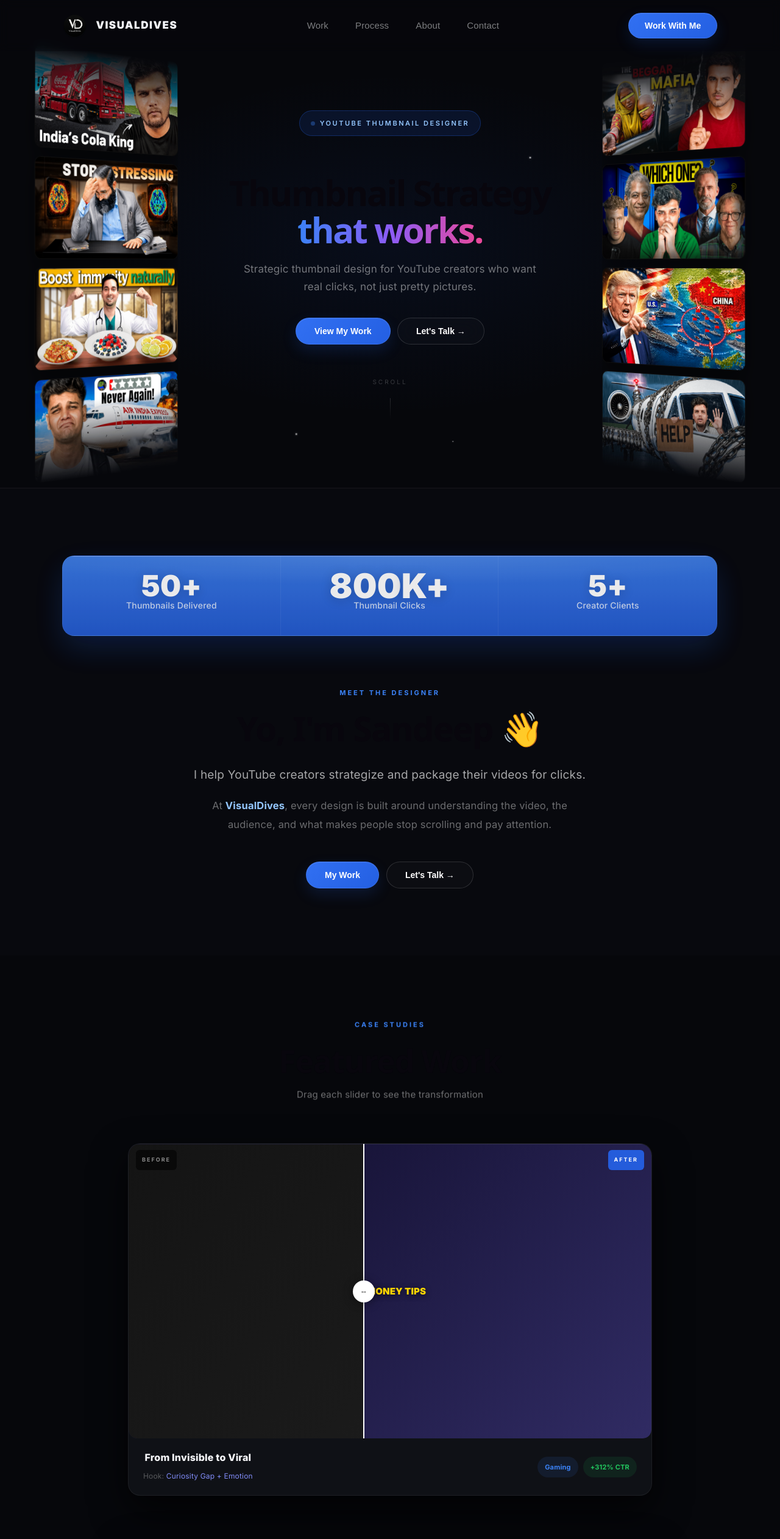
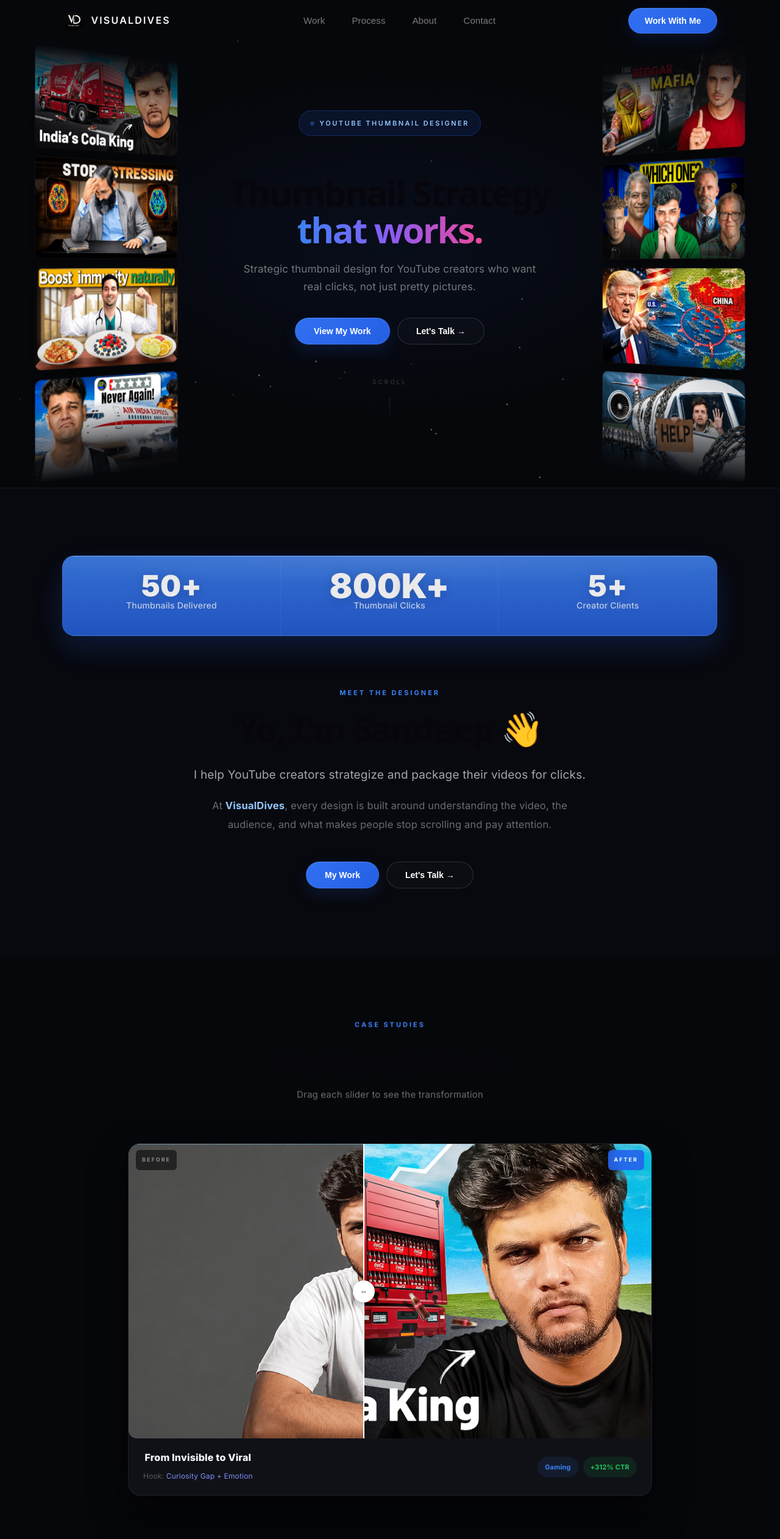
Before and after one commit to sandeepxsahu-cpu/My-portfolio-, a React (Vite) app: page / in a window 1280 px wide. Shown: the top 2524 px of the page at 61% size. Built offline with nearby package versions, Linux system fonts and the light colour scheme.

Commit message:
Update portfolio code

```diff
--- a/src/App.jsx
+++ b/src/App.jsx
@@ -9,6 +9,19 @@ import beggarMafiaThumb from "./assets/thumbnails/Beggar mafia 5.png";
 import whichOneThumb from "./assets/thumbnails/which one 6.png";
 import geoNetworkThumb from "./assets/thumbnails/Geo network 7.png";
 import helpThumb from "./assets/thumbnails/Help 8.png";
+
+import before1 from "./assets/Featured/Before1.png";
+import after1 from "./assets/Featured/After1.png";
+import before2 from "./assets/Featured/Before2.png";
+import after2 from "./assets/Featured/After2.png";
+import before3 from "./assets/Featured/Before3.png";
+import after3 from "./assets/Featured/After3.png";
+import before4 from "./assets/Featured/Before4.png";
+import after4 from "./assets/Featured/After4.png";
+import before5 from "./assets/Featured/Before5.png";
+import after5 from "./assets/Featured/After5.png";
+import before6 from "./assets/Featured/Before6.png";
+import after6 from "./assets/Featured/After6.png";
 
 /* ─────────────────────────────
    GLOBAL DESIGN SYSTEM
@@ -67,6 +80,18 @@ const GlobalStyles = () => (
     }
 
     @keyframes pulse { 0%,100%{opacity:1} 50%{opacity:0.35} }
+    @keyframes heroSlideLeft {
+      0%   { opacity: 0; transform: translateX(-64px); }
+      100% { opacity: 1; transform: translateX(0); }
+    }
+    @keyframes heroSlideRight {
+      0%   { opacity: 0; transform: translateX(64px); }
+      100% { opacity: 1; transform: translateX(0); }
+    }
+    @keyframes heroCenterIn {
+      0%   { opacity: 0; transform: scale(0.97) translateY(10px); }
+      100% { opacity: 1; transform: scale(1) translateY(0); }
+    }
     @keyframes scrollBounce { 0%,100%{transform:translateY(0)} 50%{transform:translateY(6px)} }
     @keyframes fadeUp { from{opacity:0;transform:translateY(24px)} to{opacity:1;transform:translateY(0)} }
     @keyframes softFloat { 0%,100%{transform:translateY(0px)} 50%{transform:translateY(-6px)} }
@@ -264,18 +289,22 @@ const Thumb = ({ bg1, bg2, text, accent = "#fff", size = 180, img }) => (
   </div>
 );
 
-const DullThumb = ({ text = "YOUR VIDEO TITLE" }) => (
+const DullThumb = ({ text = "YOUR VIDEO TITLE", img }) => (
   <div
     style={{
       width: "100%",
       aspectRatio: "16/9",
-      background: "linear-gradient(135deg, #141414, #1e1e1e)",
+      background: img ? "#000" : "linear-gradient(135deg, #141414, #1e1e1e)",
       borderRadius: 14,
       display: "flex",
       alignItems: "center",
       justifyContent: "center",
+      overflow: "hidden",
     }}
   >
+    {img ? (
+      <img src={img} alt={text} style={{ width: "100%", height: "100%", objectFit: "cover", display: "block" }} />
+    ) : (
       <span
         style={{
           fontSize: 14,
@@ -287,15 +316,16 @@ const DullThumb = ({ text = "YOUR VIDEO TITLE" }) => (
       >
         {text}
       </span>
+    )}
   </div>
 );
 
-const VividThumb = ({ bg1, bg2, text, accent = "#fff" }) => (
+const VividThumb = ({ bg1, bg2, text, accent = "#fff", img }) => (
   <div
     style={{
       width: "100%",
       aspectRatio: "16/9",
-      background: `linear-gradient(135deg, ${bg1}, ${bg2})`,
+      background: img ? "#000" : `linear-gradient(135deg, ${bg1}, ${bg2})`,
       borderRadius: 14,
       display: "flex",
       alignItems: "center",
@@ -304,6 +334,9 @@ const VividThumb = ({ bg1, bg2, text, accent = "#fff" }) => (
       boxShadow: "inset 0 1px 0 rgba(255,255,255,0.08)",
     }}
   >
+    {img ? (
+      <img src={img} alt={text} style={{ width: "100%", height: "100%", objectFit: "cover", display: "block" }} />
+    ) : (
       <span
         style={{
           fontSize: 15,
@@ -317,6 +350,7 @@ const VividThumb = ({ bg1, bg2, text, accent = "#fff" }) => (
       >
         {text}
       </span>
+    )}
   </div>
 );
 
@@ -523,30 +557,27 @@ const GhostButton = ({ children, onClick, style = {}, href, variant = "primary",
    PARTICLE BACKGROUND
 ───────────────────────────── */
 const ParticleBackground = () => {
-  const particles = [
-    { left: "5%",  top: "8%",  sz: "2px",  op: "0.55", dur: "14s", delay: "-3s",  drift: "12px",  glow: "3px" },
-    { left: "12%", top: "42%", sz: "1.5px",op: "0.40", dur: "18s", delay: "-9s",  drift: "-8px",  glow: "2px" },
-    { left: "19%", top: "15%", sz: "2.5px",op: "0.62", dur: "11s", delay: "-5s",  drift: "18px",  glow: "4px" },
-    { left: "27%", top: "65%", sz: "1px",  op: "0.32", dur: "20s", delay: "-12s", drift: "-14px", glow: "2px" },
-    { left: "34%", top: "5%",  sz: "2px",  op: "0.50", dur: "15s", delay: "-7s",  drift: "10px",  glow: "3px" },
-    { left: "41%", top: "30%", sz: "3px",  op: "0.45", dur: "12s", delay: "-2s",  drift: "-20px", glow: "5px" },
-    { left: "48%", top: "55%", sz: "1.5px",op: "0.58", dur: "17s", delay: "-10s", drift: "16px",  glow: "2px" },
-    { left: "55%", top: "10%", sz: "2px",  op: "0.38", dur: "13s", delay: "-6s",  drift: "-10px", glow: "3px" },
-    { left: "62%", top: "70%", sz: "1px",  op: "0.28", dur: "22s", delay: "-15s", drift: "6px",   glow: "2px" },
-    { left: "68%", top: "22%", sz: "2.5px",op: "0.60", dur: "10s", delay: "-4s",  drift: "-16px", glow: "4px" },
-    { left: "74%", top: "48%", sz: "1.5px",op: "0.35", dur: "19s", delay: "-11s", drift: "20px",  glow: "2px" },
-    { left: "80%", top: "8%",  sz: "2px",  op: "0.52", dur: "16s", delay: "-8s",  drift: "-12px", glow: "3px" },
-    { left: "86%", top: "60%", sz: "1px",  op: "0.25", dur: "24s", delay: "-1s",  drift: "8px",   glow: "2px" },
-    { left: "92%", top: "18%", sz: "2.5px",op: "0.64", dur: "9s",  delay: "-6s",  drift: "-18px", glow: "4px" },
-    { left: "3%",  top: "75%", sz: "1.5px",op: "0.42", dur: "21s", delay: "-14s", drift: "14px",  glow: "2px" },
-    { left: "16%", top: "85%", sz: "2px",  op: "0.48", dur: "13.5s",delay: "-3.5s",drift: "-10px", glow: "3px" },
-    { left: "23%", top: "92%", sz: "1px",  op: "0.30", dur: "17.5s",delay: "-9.5s",drift: "12px",  glow: "2px" },
-    { left: "38%", top: "80%", sz: "2.5px",op: "0.56", dur: "11.5s",delay: "-5.5s",drift: "-16px", glow: "4px" },
-    { left: "58%", top: "88%", sz: "1.5px",op: "0.36", dur: "19.5s",delay: "-13s", drift: "10px",  glow: "2px" },
-    { left: "71%", top: "82%", sz: "2px",  op: "0.50", dur: "15.5s",delay: "-2.5s",drift: "-14px", glow: "3px" },
-    { left: "89%", top: "78%", sz: "1px",  op: "0.27", dur: "23s",  delay: "-16s", drift: "8px",   glow: "2px" },
-    { left: "97%", top: "40%", sz: "2px",  op: "0.46", dur: "14.5s",delay: "-7.5s",drift: "-12px", glow: "3px" },
-  ];
+  // Deterministic pseudo-random generator (no Math.random so SSR/re-renders stay stable)
+  const seeded = (seed) => {
+    const x = Math.sin(seed * 9301 + 49297) * 233280;
+    return x - Math.floor(x);
+  };
+
+  const particles = Array.from({ length: 46 }, (_, i) => {
+    const col = i % 8;
+    const row = Math.floor(i / 8);
+    const jitterX = (seeded(i * 3.1) - 0.5) * 9;
+    const jitterY = (seeded(i * 5.7) - 0.5) * 9;
+    const left = `${Math.min(97, Math.max(2, col * 13 + 4 + jitterX)).toFixed(1)}%`;
+    const top = `${Math.min(94, Math.max(3, row * 16 + 6 + jitterY)).toFixed(1)}%`;
+    const sz = [1, 1, 1.5, 1.5, 2, 2, 2.5, 3][i % 8] + "px";
+    const op = (0.22 + seeded(i * 7.3) * 0.42).toFixed(2);
+    const dur = (9 + seeded(i * 2.4) * 15).toFixed(1) + "s";
+    const delay = -(seeded(i * 4.6) * 22).toFixed(1) + "s";
+    const drift = (seeded(i * 6.2) > 0.5 ? "" : "-") + (6 + seeded(i * 8.8) * 14).toFixed(0) + "px";
+    const glow = [2, 2, 3, 3, 4, 4, 5, 5][i % 8] + "px";
+    return { left, top, sz, op, dur, delay, drift, glow };
+  });
 
   return (
     <div style={{ position: "absolute", inset: 0, overflow: "hidden", pointerEvents: "none", zIndex: 0 }}>
@@ -639,6 +670,7 @@ const Hero = ({ onScrollTo }) => {
       <ParticleBackground />
 
       {!isMobile ? (
+        <div style={{ animation: "heroSlideLeft 1.1s cubic-bezier(.16,.84,.44,1) both", flexShrink: 0, position: "relative", zIndex: 1 }}>
           <div
             style={{
               display: "flex",
@@ -649,9 +681,6 @@ const Hero = ({ onScrollTo }) => {
               transition: "transform 0.15s ease-out",
               maskImage: "linear-gradient(to bottom, transparent 0%, black 18%, black 82%, transparent 100%)",
               WebkitMaskImage: "linear-gradient(to bottom, transparent 0%, black 18%, black 82%, transparent 100%)",
-            flexShrink: 0,
-            position: "relative",
-            zIndex: 1,
             }}
           >
           {leftThumbs.map((t, i) => (
@@ -666,17 +695,16 @@ const Hero = ({ onScrollTo }) => {
             </div>
           ))}
           </div>
+        </div>
       ) : null}
 
+      <div style={{ flex: 1, position: "relative", zIndex: 2, animation: "heroCenterIn 1.1s cubic-bezier(.16,.84,.44,1) both" }}>
         <div
           style={{
             textAlign: "center",
-          flex: 1,
             padding: isMobile ? "0" : "0 2vw",
             transform: isMobile ? "none" : `translateY(${mouse.y * -5}px)`,
             transition: "transform 0.2s ease-out",
-          position: "relative",
-          zIndex: 2,
             maxWidth: isMobile ? 760 : 900,
             margin: "0 auto",
           }}
@@ -739,8 +767,10 @@ const Hero = ({ onScrollTo }) => {
           <div style={{ width: 1, height: 36, background: "linear-gradient(to bottom, rgba(255,255,255,0.15), transparent)", animation: "scrollBounce 2s ease-in-out infinite" }} />
         </div>
         </div>
+      </div>
 
       {!isMobile ? (
+        <div style={{ animation: "heroSlideRight 1.1s cubic-bezier(.16,.84,.44,1) both", flexShrink: 0, position: "relative", zIndex: 1 }}>
           <div
             style={{
               display: "flex",
@@ -751,9 +781,6 @@ const Hero = ({ onScrollTo }) => {
               transition: "transform 0.15s ease-out",
               maskImage: "linear-gradient(to bottom, transparent 0%, black 18%, black 82%, transparent 100%)",
               WebkitMaskImage: "linear-gradient(to bottom, transparent 0%, black 18%, black 82%, transparent 100%)",
-            flexShrink: 0,
-            position: "relative",
-            zIndex: 1,
             }}
           >
           {rightThumbs.map((t, i) => (
@@ -767,6 +794,7 @@ const Hero = ({ onScrollTo }) => {
               <Thumb {...t} size={THUMB_W} />
             </div>
           ))}
+          </div>
         </div>
       ) : null}
     </section>
@@ -887,12 +915,12 @@ const Intro = () => {
    FEATURED WORK DATA
 ───────────────────────────── */
 const workData = [
-  { title: "From Invisible to Viral", niche: "Gaming", stat: "+312% CTR", hook: "Curiosity Gap + Emotion", b1: "#0f0c29", b2: "#302b63", text: "10 MONEY TIPS", accent: "#ffd700", dull: "10 MONEY TIPS" },
-  { title: "The Comeback Story", niche: "Personal Finance", stat: "2.4M Views", hook: "Transformation Narrative", b1: "#7f1d1d", b2: "#dc2626", text: "MY COMEBACK STORY", accent: "#fef2f2", dull: "MY STORY" },
-  { title: "The Authority Play", niche: "Education", stat: "50K→500K", hook: "Authority + Social Proof", b1: "#1e3a5f", b2: "#2563eb", text: "LEARN THIS NOW", accent: "#dbeafe", dull: "LEARN THIS" },
-  { title: "The Reaction Magnet", niche: "Entertainment", stat: "4.1M Impressions", hook: "Familiarity + Humor", b1: "#4a044e", b2: "#9333ea", text: "YOU WON'T BELIEVE 😱", accent: "#f5d0fe", dull: "YOU WON'T BELIEVE" },
-  { title: "The Contrast Hook", niche: "Fitness", stat: "+280% CTR", hook: "Before/After Narrative", b1: "#14532d", b2: "#16a34a", text: "30 DAY BODY CHANGE", accent: "#dcfce7", dull: "MY FITNESS JOURNEY" },
-  { title: "Open Loop Mastery", niche: "Tech", stat: "1.8M Views", hook: "Open Loop + Mystery", b1: "#292524", b2: "#57534e", text: "THEY LIED ABOUT AI", accent: "#fef3c7", dull: "THE TRUTH ABOUT AI" },
+  { title: "From Invisible to Viral", niche: "Gaming", stat: "+312% CTR", hook: "Curiosity Gap + Emotion", b1: "#0f0c29", b2: "#302b63", text: "10 MONEY TIPS", accent: "#ffd700", dull: "10 MONEY TIPS", before: before1, after: after1 },
+  { title: "The Comeback Story", niche: "Personal Finance", stat: "2.4M Views", hook: "Transformation Narrative", b1: "#7f1d1d", b2: "#dc2626", text: "MY COMEBACK STORY", accent: "#fef2f2", dull: "MY STORY", before: before2, after: after2 },
+  { title: "The Authority Play", niche: "Education", stat: "50K→500K", hook: "Authority + Social Proof", b1: "#1e3a5f", b2: "#2563eb", text: "LEARN THIS NOW", accent: "#dbeafe", dull: "LEARN THIS", before: before3, after: after3 },
+  { title: "The Reaction Magnet", niche: "Entertainment", stat: "4.1M Impressions", hook: "Familiarity + Humor", b1: "#4a044e", b2: "#9333ea", text: "YOU WON'T BELIEVE 😱", accent: "#f5d0fe", dull: "YOU WON'T BELIEVE", before: before4, after: after4 },
+  { title: "The Contrast Hook", niche: "Fitness", stat: "+280% CTR", hook: "Before/After Narrative", b1: "#14532d", b2: "#16a34a", text: "30 DAY BODY CHANGE", accent: "#dcfce7", dull: "MY FITNESS JOURNEY", before: before5, after: after5 },
+  { title: "Open Loop Mastery", niche: "Tech", stat: "1.8M Views", hook: "Open Loop + Mystery", b1: "#292524", b2: "#57534e", text: "THEY LIED ABOUT AI", accent: "#fef3c7", dull: "THE TRUTH ABOUT AI", before: before6, after: after6 },
 ];
 
 const FeaturedWork = () => {
@@ -912,7 +940,7 @@ const FeaturedWork = () => {
         {workData.map((w, i) => (
           <div key={w.title} style={{ position: "sticky", top: isMobile ? 68 + i * 10 : 72 + i * 18, zIndex: i + 1, marginBottom: i < workData.length - 1 ? 72 : 96 }}>
             <div style={{ background: theme.surface, border: `1px solid ${theme.line}`, borderRadius: 20, overflow: "hidden", boxShadow: "0 24px 60px rgba(0,0,0,0.68)" }}>
-              <Slider before={<DullThumb text={w.dull} />} after={<VividThumb bg1={w.b1} bg2={w.b2} text={w.text} accent={w.accent} />} />
+              <Slider before={<DullThumb text={w.dull} img={w.before} />} after={<VividThumb bg1={w.b1} bg2={w.b2} text={w.text} accent={w.accent} img={w.after} />} />
               <div style={{ padding: isMobile ? "18px 18px 20px" : "18px 24px", display: "flex", justifyContent: "space-between", alignItems: "center", flexWrap: "wrap", gap: 12 }}>
                 <div>
                   <div style={{ fontSize: 16, fontWeight: 800, marginBottom: 5 }}>{w.title}</div>
@@ -1333,21 +1361,21 @@ export default function App() {
             left: 0,
             right: 0,
             zIndex: 1000,
-            height: isMobile ? 66 : 84,
+            height: isMobile ? 66 : 68,
             padding: isMobile ? "0 20px" : "0 8%",
             display: "flex",
             alignItems: "center",
             justifyContent: "space-between",
             gap: 16,
-            background: navScrolled ? "rgba(8,10,15,0.78)" : "rgba(8,10,15,0.15)",
-            backdropFilter: navScrolled ? "blur(18px)" : "blur(8px)",
+            background: navScrolled ? "rgba(8,10,15,0.70)" : "rgba(8,10,15,0.12)",
+            backdropFilter: navScrolled ? "blur(12px)" : "blur(6px)",
             borderBottom: navScrolled ? "1px solid rgba(255,255,255,0.06)" : "1px solid transparent",
             transition: "all 0.35s cubic-bezier(.22,.61,.36,1)",
           }}
         >
-          <div style={{ display: "flex", alignItems: "center", gap: isMobile ? 10 : 13, flexShrink: 0 }}>
-            <Logo size={isMobile ? 34 : 42} />
-            <span style={{ fontWeight: 900, fontSize: isMobile ? 15 : 17, letterSpacing: 1.5, textTransform: "uppercase" }}>VisualDives</span>
+          <div style={{ display: "flex", alignItems: "center", gap: isMobile ? 10 : 9, flexShrink: 0 }}>
+            <Logo size={isMobile ? 34 : 38} />
+            <span style={{ fontWeight: 600, fontSize: isMobile ? 15 : 16, letterSpacing: 2.2, textTransform: "uppercase" }}>VisualDives</span>
           </div>
 
           {!isMobile ? (
```
Lines whose indentation alone changed are shown as unchanged.
